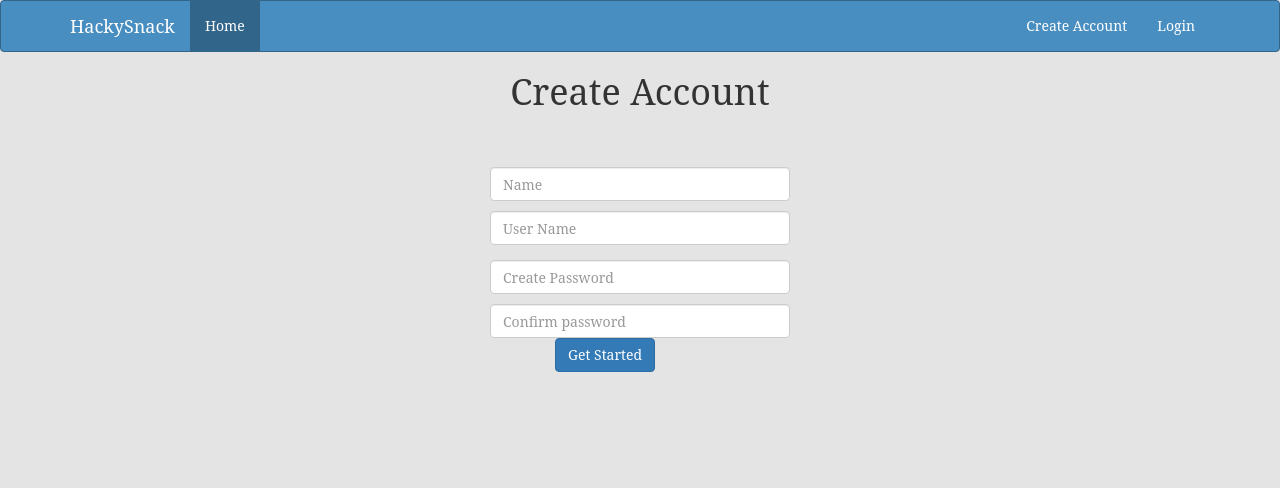
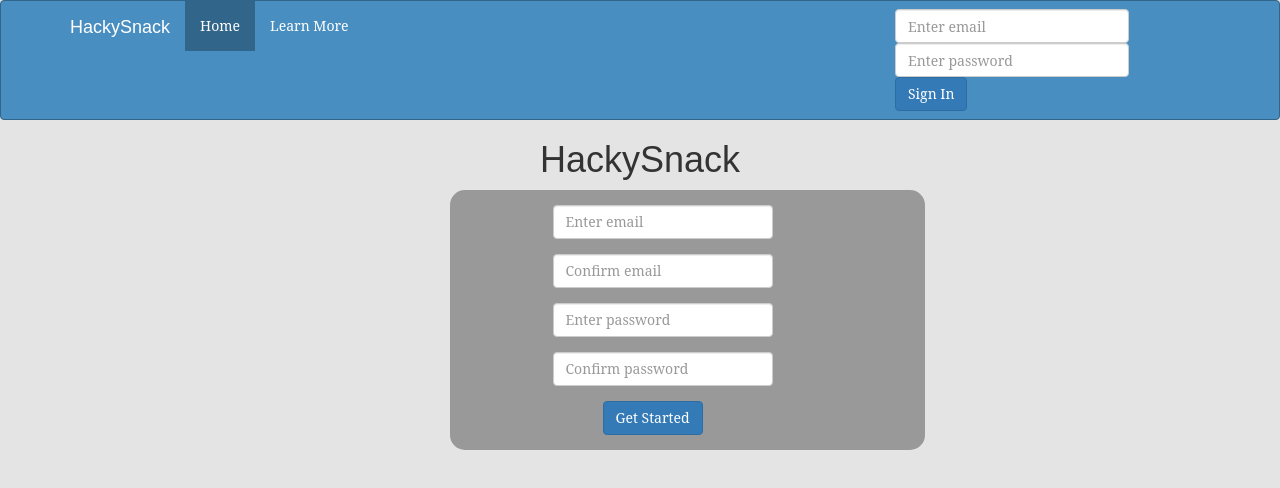
Before and after one commit to WBatt/Software-Engineering, a website: page public/app/views/createAccount.html in a window 1280 px wide. Drawn offline with nearby package versions, Linux system fonts and the light colour scheme; files that its build step writes are made by us from their sources; files whose address does not match are found by name.

Commit message:
Updating all pages to link to bootstrap properly and adding content changes to dashboard

```diff
--- a/public/app/views/createAccount.html
+++ b/public/app/views/createAccount.html
@@ -8,8 +8,6 @@
     <!-- Bootstrap -->
     <link href="css/bootstrap.css" rel="stylesheet">
     <link href="css/style.css" rel="stylesheet">
-    <script type="text/javascript" charset="utf-8" src="https://ajax.googleapis.com/ajax/libs/angularjs/1.5.7/angular.js"></script>
-  	<script type="text/javascript" charset="utf-8" src="/js/createAccount.js"></script>
   </head>
 
   <nav class="navbar navbar-default">
@@ -22,50 +20,58 @@
           <span class="icon-bar"></span>
           <span class="icon-bar"></span>
         </button>
-        <a class="navbar-brand" href="/dashboard">HackySnack</a>
+        <a class="navbar-brand" href="index.html"><span class="logo">HackySnack</span></a>
       </div>
 
       <!-- Collect the nav links, forms, and other content for toggling -->
       <div class="collapse navbar-collapse" id="bs-example-navbar-collapse-1">
         <ul class="nav navbar-nav">
-          <li class="active"><a href="/dashboard">Home <span class="sr-only">(current)</span></a></li>
+          <li class="active"><a href="index.html">Home <span class="sr-only">(current)</span></a></li>
+          <li><a href="about.html">Learn More </a></li>
         </ul>
-        <ul class="nav navbar-nav navbar-right">
-          <li><a href="/createAccount">Create Account</a></li>
-          <li><a href="/login">Login</a></li>
-        </ul>
+        <div class="nav navbar-nav navbar-right">
+          <form class="navbar-form">
+            <div class="form-group">
+              <input type="email" class="form-control" id="email" placeholder="Enter email">
+              <input type="password" class="form-control" id="pwd" placeholder="Enter password">
+              <button type="submit" class="btn btn-primary">Sign In</button>
+            </div>
+          </form>
+        </div>
       </div><!-- /.navbar-collapse -->
     </div><!-- /.container -->
   </nav>
 
+  <body>
 
-  <body ng-app="submitExample">
     <!-- Main portion of the body -->
   <div class="container" id="main-body">
-    <h1 class="text-center">Create Account</h1>
-    <div class= "somePadding"></div>
-
-    <form ng-controller="ExampleController" ng-submit="submit()">
-      <div class="form-group row">
-        <div class="col-10">
-          <input type="text" class="form-control" ng-model="name" placeholder="Name">
+    <h1 class="text-center logo">HackySnack</h1>
+    <div class="container col-md-push-4 col-md-5" id="login-form">
+      <form>
+        <div class="form-group row">
+          <div class="col-sm-10">
+            <input type="email" class="form-control" id="email" placeholder="Enter email">
+          </div>
         </div>
-        <p></p>
-        <div class="col-10">
-          <input type="text" class="form-control" ng-model="username" placeholder="User Name">
+        <div class="form-group row">
+          <div class="col-sm-10">
+            <input type="email" class="form-control" id="conf-email" placeholder="Confirm email">
+          </div>
         </div>
-      </div>
-      <div class="form-group row">
-        <div class="col-10">
-          <input type="password" class="form-control" ng-model="password1"placeholder="Create Password">
+        <div class="form-group row">
+          <div class="col-sm-10">
+            <input type="password" class="form-control" id="pwd" placeholder="Enter password">
+          </div>
         </div>
-        <p></p>
-        <div class="col-10">
-          <input type="password" class="form-control" ng-model="password2" placeholder="Confirm password">
+        <div class="form-group row">
+          <div class="col-sm-10">
+            <input type="password" class="form-control" id="conf-pwd" placeholder="Confirm password">
+          </div>
         </div>
         <div class="form-group">
           <div class="col-sm-offset-2 col-sm-10">
-            <button type="submit" id=submit class="btn btn-primary">Get Started</button>
+            <button type="submit" class="btn btn-primary">Get Started</button>
           </div>
         </div>
         </form>
```
Also changed, not shown: public/app/views/dashboard.html (+11 -12 lines), public/app/views/index.html (+9 -8 lines), public/app/views/login.html (+16 -16 lines).
